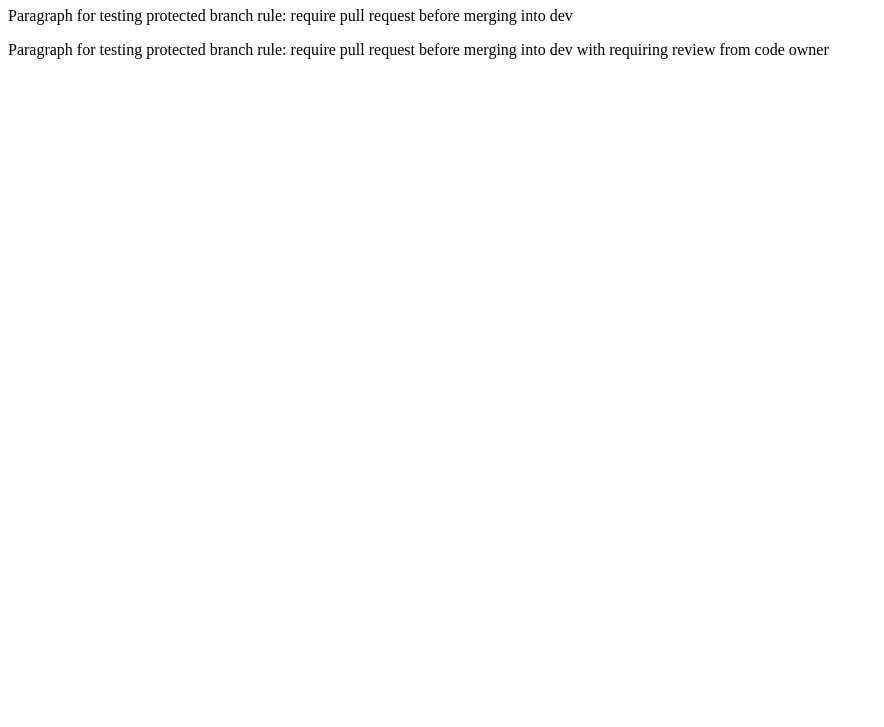
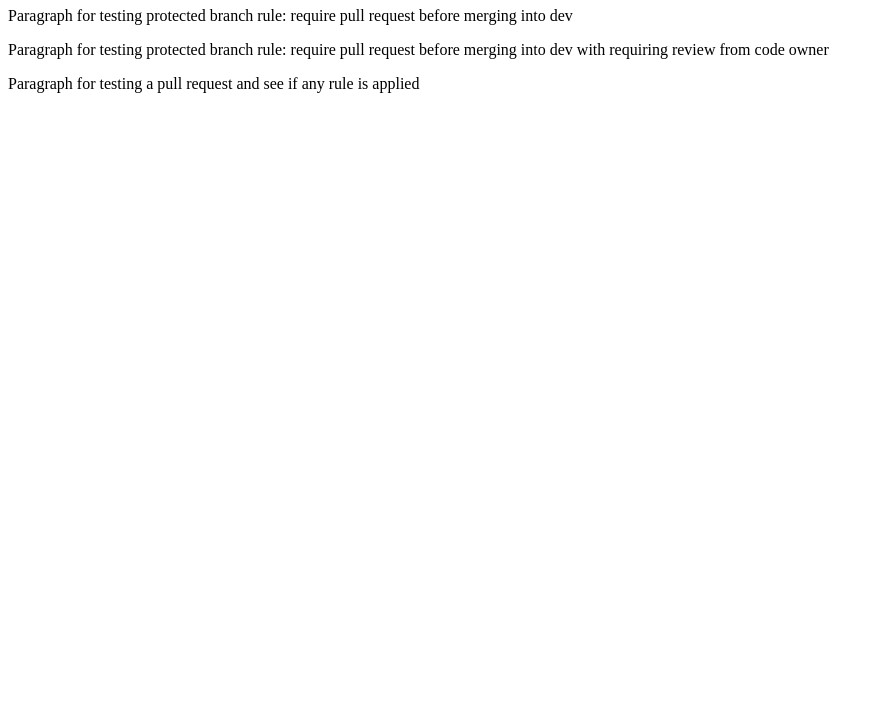
Before and after one commit to mnogueira-puc/testing-protected-branches, a plain HTML site: page index.html in a window 1280 px wide. Shown: the part 73-800 px from the top of the page, without its empty margins (0-884 px from the left). Drawn offline with Linux system fonts and the light colour scheme.

Commit message:
another paragraph

```diff
--- a/index.html
+++ b/index.html
@@ -5,5 +5,6 @@
 <h1>My First Heading</h1>
 <p>Paragraph for testing protected branch rule: require pull request before merging into dev</p>
 <p>Paragraph for testing protected branch rule: require pull request before merging into dev with requiring review from code owner</p>
+<p>Paragraph for testing a pull request and see if any rule is applied</p>
 </body>
 </html>
```
